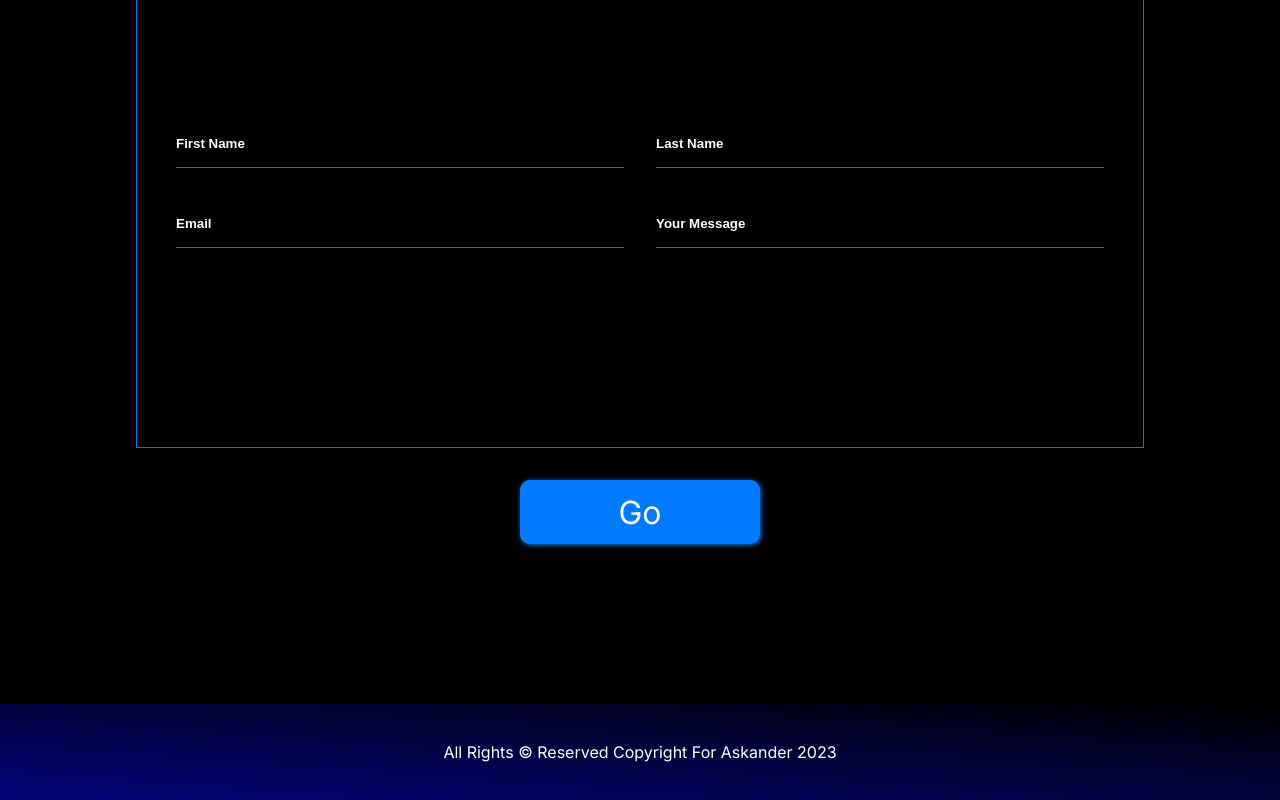
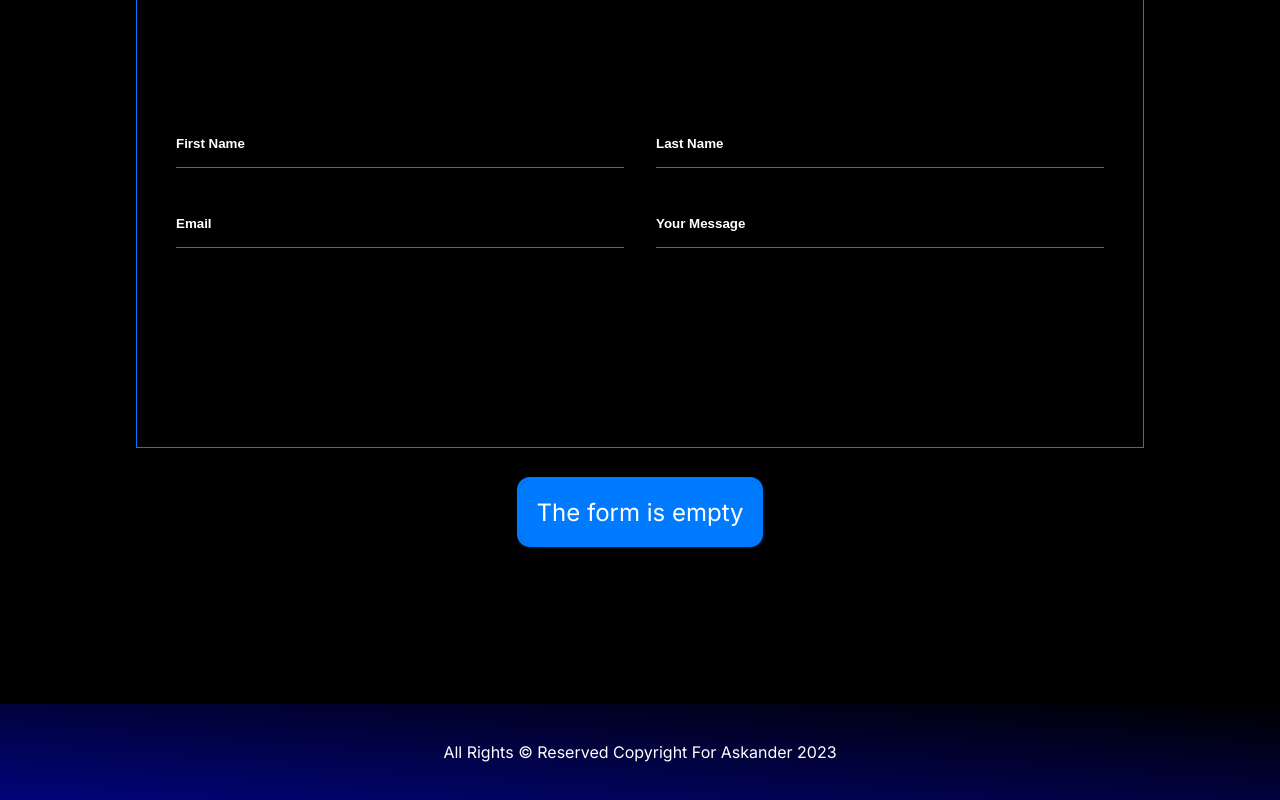
Before and after one commit to hamdymohamedak/AskanderPortfolio, a Next.js app: page / in a window 1280 px wide. Shown: the part 4860-5660 px from the top of the page. Built offline with nearby package versions, Linux system fonts and the light colour scheme.

Commit message:
Add files via upload

```diff
--- a/src/app/components/Contact/Contact.module.css
+++ b/src/app/components/Contact/Contact.module.css
@@ -45,11 +45,14 @@
   align-items: center;
   border-radius: 10px;
   text-decoration: none;
-  font-size: 2rem;
+  font-size: 1.5rem;
   box-shadow: 1px 1px 5px 0px #007bff;
+  cursor: pointer;
+  outline: 3px solid #007bff;
 }
 .formBtn:hover {
   box-shadow: 1px 1px 15px 0px #007bff;
+  outline-offset: 7px;
 }
 
 @media (max-width: 425px) {
--- a/src/app/components/Contact/page.jsx
+++ b/src/app/components/Contact/page.jsx
@@ -1,14 +1,13 @@
-"use client";
+"use client"
 import React, { useState } from "react";
 import styles from "./Contact.module.css";
 import Button from "../btn/btn";
-
 function Page() {
   const [firstName, setFirstName] = useState("");
   const [lastName, setLastName] = useState("");
   const [textEmail, setTextEmail] = useState("");
   const [textMessage, setTextMessage] = useState("");
-  const [all, setAll] = useState("");
+  const [tele, setTele] = useState("");
 
   const handleFirstName = (e) => {
     setFirstName(e.target.value);
@@ -26,18 +25,18 @@ function Page() {
     setTextMessage(e.target.value);
   };
 
-  const handleAll = () => {
-    const url = `https://wa.me/+201278859768?text=Name:${firstName} ${lastName}%0AEmail:${textEmail}%0AMessage:${textMessage}`;
-    setAll(url);
-  };
+  const isAnyInputEmpty =
+    !firstName.trim() || !lastName.trim() || !textEmail.trim() || !textMessage.trim();
 
-  const isAnyInputEmpty = !firstName || !lastName || !textEmail || !textMessage;
-
-  const handleGoClick = () => {
+  const handleTeleClick = () => {
     if (isAnyInputEmpty) {
       alert("Inputs are empty");
     } else {
-      handleAll();
+      const url = `
+      https://api.telegram.org/bot5951822431:AAEFoaPj1Ayy1AbZUET0Kbr_HML6HWu-WuY/sendMessage?chat_id=5113505799&text=Name:${firstName} ${lastName}%0AEmail:${textEmail}%0AMessage:${textMessage}
+      `;
+      setTele(url);
+      alert("Successfully");
     }
   };
 
@@ -59,12 +58,13 @@ function Page() {
         />
       </form>
       <a
+        onClick={handleTeleClick}
         className={styles.formBtn}
-        href={isAnyInputEmpty ? "#" : all}
-        onClick={handleGoClick}
+        href={tele}
+        target="_blank"
         style={{ pointerEvents: isAnyInputEmpty ? "none" : "auto" }}
       >
-        {isAnyInputEmpty === "" ? "" : "Go"}
+        {isAnyInputEmpty ? "The form is empty" : "Send "}
       </a>
     </section>
   );
```
